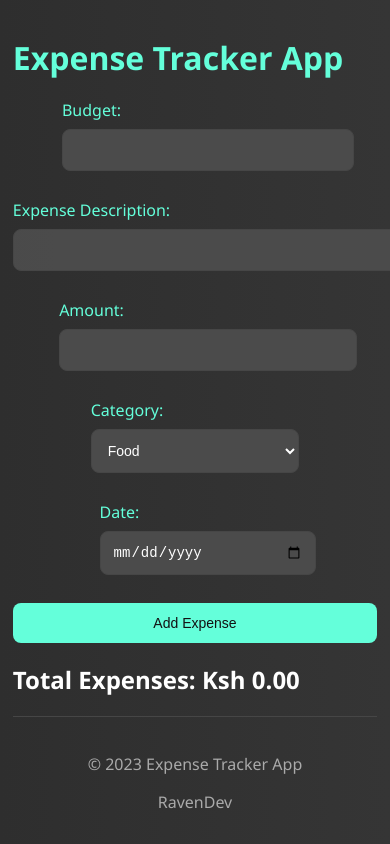
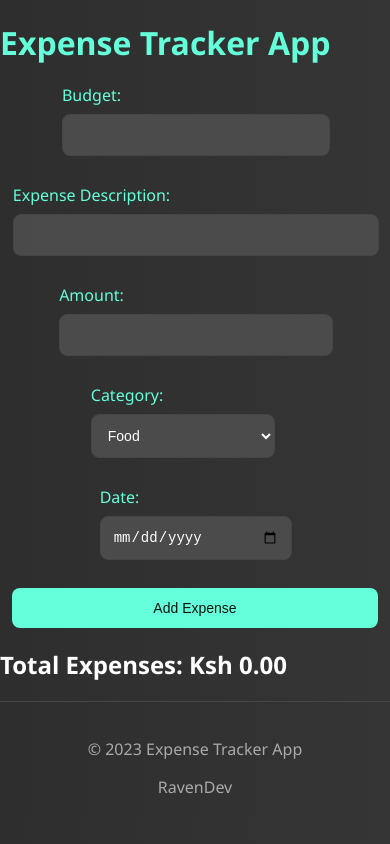
Before and after one commit to Ben1464/Expense-Tracker-app, a React (Create React App) app: page / in a window 390 px wide. Built offline with nearby package versions, Linux system fonts and the light colour scheme.

Commit message:
Adjusted the responsiveness

```diff
--- a/src/App.css
+++ b/src/App.css
@@ -5,9 +5,7 @@ body {
   background: linear-gradient(to right, #2e2e2e, #353535);
   color: #fff;
   display: flex;
-  justify-content: center;
-  align-items: center;
-  height: 100vh;
+  flex-direction: column; /* Change to column layout */
 }
 
 .container {
@@ -16,7 +14,7 @@ body {
   padding: 30px;
   width: 400px;
   border-radius: 10px;
-  margin-top: 30px;
+  margin: 30px auto; /* Center the container */
   text-align: center;
 }
 
@@ -46,7 +44,7 @@ select {
   font-size: 14px;
   background: rgba(78, 78, 78, 0.9);
   color: #fff;
-  width: 100%;
+  width: calc(100% - 24px); /* Adjust width and padding */
 }
 
 button {
@@ -58,7 +56,7 @@ button {
   border-radius: 8px;
   font-size: 14px;
   transition: background-color 0.3s ease;
-  width: 100%;
+  width: calc(100% - 24px); /* Adjust width and padding */
 }
 
 button:hover {
@@ -76,7 +74,7 @@ li {
   padding: 18px;
   border-radius: 8px;
   display: flex;
-  flex-direction: column; /* Change to column layout on small screens */
+  flex-direction: column;
   transition: transform 0.3s ease;
 }
 
```
